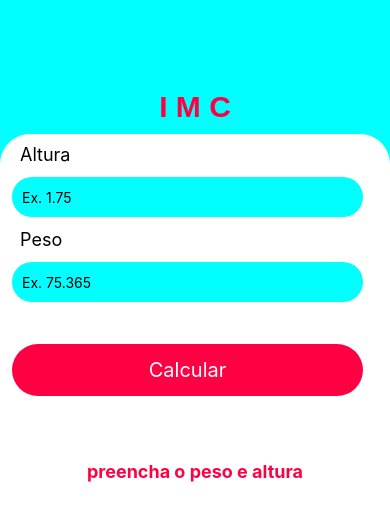
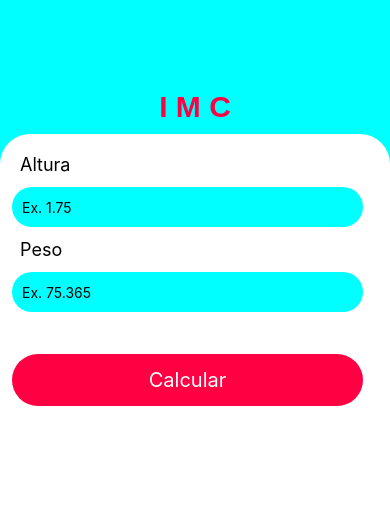
Before and after one commit to slcsamoel/imc-app, a React Native app: screen / in a window 390 px wide. Shown: the top 520 px of the page. Built offline with nearby package versions, Linux system fonts and the light colour scheme.

Commit message:
FlatList

```diff
--- a/src/components/Form/index.js
+++ b/src/components/Form/index.js
@@ -7,7 +7,8 @@ import {
        Vibration,
        ScrollView,
        Pressable,
-       Keyboard
+       Keyboard,
+       FlatList
        } from "react-native";
 import { useState } from "react";
 import ResultImc from "../ResultImc";
@@ -21,11 +22,14 @@ export default function Form(){
     const [imc , setImc] = useState (null);
     const [textButton , setTextButton ] = useState ("Calcular");
     const [errorMessage , setErrorMessage] = useState(null);
+    const [imcList , setImcList] = useState([]);
 
 
     function imcCalculator(){
         let heightFormat = height.replace("," , ".");
-        return setImc((weight/(heightFormat * heightFormat)).toFixed(2))
+        let totalImc = (weight/(heightFormat * heightFormat)).toFixed(2);
+        setImcList((arr)=> [...arr , {id: new Date().getTime(), imc: totalImc}]);
+        setImc(totalImc);
     }
 
     function verificationImc(){
@@ -44,17 +48,18 @@ export default function Form(){
             setMessageImc("Seu imc é igual:");
             setTextButton("Calcular Novamente");
             setErrorMessage(null);
-            return
+        }else{
+            verificationImc();
+            setImc(null);
+            setTextButton("Calcular");
+            setMessageImc("Preencha o peso e altura");
         }
-        verificationImc();
-        setImc(null);
-        setTextButton("Calcular");
-        setMessageImc("Preencha o peso e altura");
     }
 
     return(
-        <Pressable onPress={Keyboard.dismiss} style={styles.formContext}>
-            <ScrollView style={styles.form}>
+        <View style={styles.formContext}>
+              { imc == null ?
+            <Pressable onPress={Keyboard.dismiss} style={styles.form}>
                 <Text style={styles.formLabel} >Altura</Text>
                     <Text style={styles.errorMessage}>{errorMessage}</Text>
                     <TextInput
@@ -84,9 +89,36 @@ export default function Form(){
                 >
                    <Text style={styles.textButtonCalculator}>{textButton}</Text>
                 </TouchableOpacity>
+            </Pressable>
+            :
+             <View style={styles.exibitionResultImc}>
+                <ResultImc messageResultImc={messageImc} resultImc={imc}/>
 
-             <ResultImc messageResultImc={messageImc} resultImc={imc}/>
-            </ScrollView>
-        </Pressable>
+                <TouchableOpacity
+                    style={styles.buttonCalculator}
+                    onPress={()=>{
+                        validationImc()
+                    }}
+                  >
+                   <Text style={styles.textButtonCalculator}>{textButton}</Text>
+                </TouchableOpacity>
+
+             </View>
+            }
+
+             <FlatList
+                style={styles.listImcs}
+                data={imcList.reverse()}
+                renderItem={({item}) =>{
+                    return(
+                            <Text style={styles.resultImcItem}>
+                                <Text style={styles.textResultItemList}>Resultado IMC =</Text>
+                                {item.imc}
+                            </Text>
+                    )
+                }}
+             >
+             </FlatList>
+        </View>
     );
 }
--- a/src/components/Form/style.js
+++ b/src/components/Form/style.js
@@ -5,10 +5,9 @@ const styles = StyleSheet.create({
     formContext: {
         flex: 1 ,
         backgroundColor : "#ffffff",
-        alignItems: "center",
         borderTopLeftRadius : 30 ,
         borderTopRightRadius : 30,
-        paddingTop: 10,
+        paddingTop: 20,
     },
     form:{
         width:"100%",
@@ -52,10 +51,20 @@ const styles = StyleSheet.create({
         color: "red",
         fontWeight: "bold",
         paddingLeft: 20,
+    },
+
+    exibitionResultImc:{
+        width:"100%",
+        height: "50%",
+    },
+
+    resultImcItem:{
+
+    },
+
+    textResultItemList:{
+
     }
-
-
-
 
 
 });
--- a/src/components/ResultImc/index.js
+++ b/src/components/ResultImc/index.js
@@ -15,17 +15,17 @@ export default function ResultImc(props){
     return(
         <View style={styles.imc}>
             <View style={styles.boxSharebutton}>
-            { props.resultImc != null ?
+
+                <Text style={styles.information}>{props.messageResultImc}</Text>
+                <Text style={styles.numberImc} >{props.resultImc}</Text>
+
                 <TouchableOpacity
                 onPress={onShare}
                 style={styles.shared}
                 >
                     <Text style={styles.sharedText}>Share</Text>
                 </TouchableOpacity>
-            :<View/>}
             </View>
-              <Text style={styles.information}>{props.messageResultImc}</Text>
-              <Text style={styles.numberImc} >{props.resultImc}</Text>
         </View>
     )
 }
```
